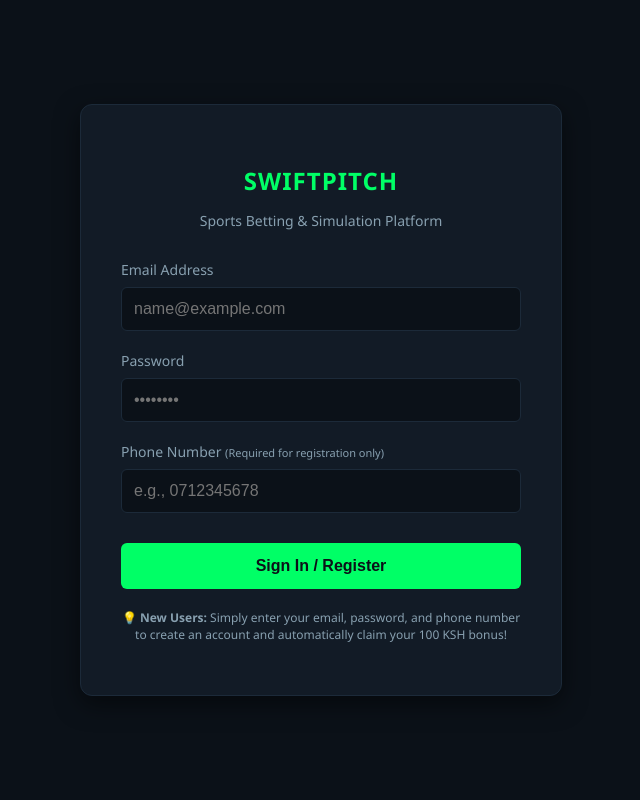
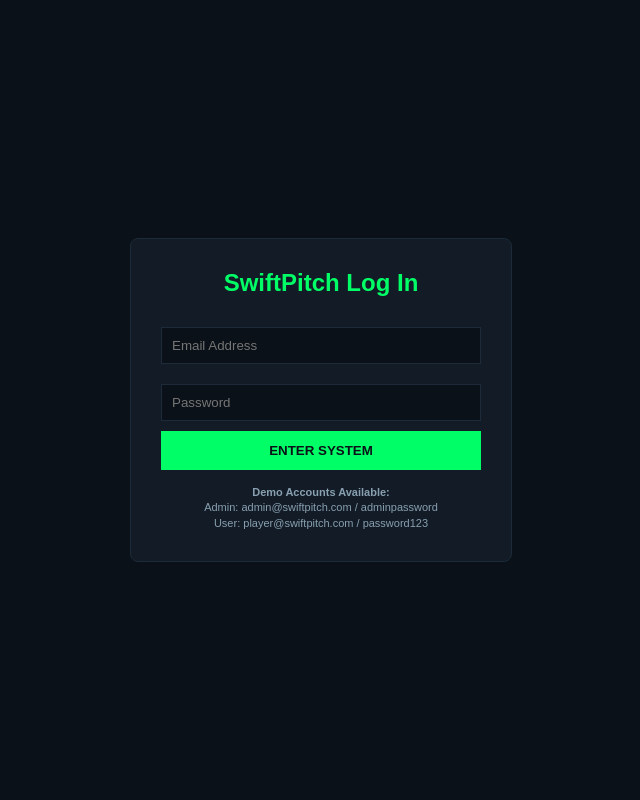
Before and after one commit to rayankanja793-art/Ceru.lean, a Flask app: page /login in a window 1280 px wide. Shown: the whole page, without its empty margins (319-959 px from the left). Run offline with Flask 3, Linux system fonts and the light colour scheme.

Commit message:
Update login.html

```diff
--- a/templates/login.html
+++ b/templates/login.html
@@ -2,144 +2,30 @@
 <html lang="en">
 <head>
     <meta charset="UTF-8">
-    <meta name="viewport" content="width=device-width, initial-scale=1.0">
-    <title>SwiftPitch - Login & Registration</title>
+    <title>SwiftPitch - Gateway</title>
     <style>
-        body {
-            background-color: #0b1118;
-            color: #ffffff;
-            font-family: 'Segoe UI', Tahoma, Geneva, Verdana, sans-serif;
-            display: flex;
-            justify-content: center;
-            align-items: center;
-            height: 100vh;
-            margin: 0;
-        }
-        .login-container {
-            background-color: #121b26;
-            padding: 40px;
-            border-radius: 12px;
-            box-shadow: 0 8px 24px rgba(0,0,0,0.5);
-            width: 100%;
-            max-width: 400px;
-            border: 1px solid #1c2a39;
-            text-align: center;
-        }
-        h2 {
-            margin-bottom: 10px;
-            color: #00ff66;
-            letter-spacing: 1px;
-        }
-        p.subtitle {
-            color: #88a0b0;
-            font-size: 14px;
-            margin-bottom: 30px;
-        }
-        .form-group {
-            margin-bottom: 20px;
-            text-align: left;
-        }
-        label {
-            display: block;
-            margin-bottom: 8px;
-            font-size: 14px;
-            color: #88a0b0;
-        }
-        input {
-            width: 100%;
-            padding: 12px;
-            border-radius: 6px;
-            border: 1px solid #1c2a39;
-            background-color: #0b1118;
-            color: #ffffff;
-            box-sizing: border-box;
-            font-size: 16px;
-        }
-        input:focus {
-            outline: none;
-            border-color: #00ff66;
-        }
-        .btn {
-            width: 100%;
-            padding: 14px;
-            background-color: #00ff66;
-            color: #0b1118;
-            border: none;
-            border-radius: 6px;
-            font-size: 16px;
-            font-weight: bold;
-            cursor: pointer;
-            transition: background 0.2s;
-            margin-top: 10px;
-        }
-        .btn:hover {
-            background-color: #00cc55;
-        }
-        .alert {
-            padding: 12px;
-            border-radius: 6px;
-            margin-bottom: 20px;
-            font-size: 14px;
-            text-align: left;
-        }
-        .alert-success {
-            background-color: rgba(0, 255, 102, 0.1);
-            border: 1px solid #00ff66;
-            color: #00ff66;
-        }
-        .alert-danger {
-            background-color: rgba(255, 51, 51, 0.1);
-            border: 1px solid #ff3333;
-            color: #ff3333;
-        }
-        .info-note {
-            font-size: 12px;
-            color: #88a0b0;
-            margin-top: 20px;
-        }
+        body { background-color: #0b1118; color: white; font-family: sans-serif; display: flex; justify-content: center; align-items: center; height: 100vh; margin: 0; }
+        .login-box { background-color: #121b26; padding: 30px; border-radius: 8px; border: 1px solid #1c2a39; width: 320px; }
+        input { width: 100%; padding: 10px; margin: 10px 0; background: #0b1118; border: 1px solid #1c2a39; color: white; box-sizing: border-box; }
+        button { width: 100%; padding: 12px; background: #00ff66; color: #0b1118; font-weight: bold; border: none; cursor: pointer; }
+        .err { color: #ff3333; font-size: 14px; text-align: center; }
+        .hint { font-size: 11px; color: #88a0b0; margin-top: 15px; text-align: center; line-height: 1.4; }
     </style>
 </head>
 <body>
-
-<div class="login-container">
-    <h2>SWIFTPITCH</h2>
-    <p class="subtitle">Sports Betting & Simulation Platform</p>
-
-    {% if message %}
-        <div class="alert alert-success">
-            {{ message }}
-        </div>
-    {% endif %}
-
-    {% if error %}
-        <div class="alert alert-danger">
-            {{ error }}
-        </div>
-    {% endif %}
-
-    <form action="/login" method="POST">
-        <div class="form-group">
-            <label for="email">Email Address</label>
-            <input type="email" id="email" name="email" placeholder="name@example.com" required>
-        </div>
-
-        <div class="form-group">
-            <label for="password">Password</label>
-            <input type="password" id="password" name="password" placeholder="••••••••" required>
-        </div>
-
-        <div class="form-group">
-            <label for="phone">Phone Number <span style="color: #88a0b0; font-size: 11px;">(Required for registration only)</span></label>
-            <input type="text" id="phone" name="phone" placeholder="e.g., 0712345678">
-        </div>
-
-        <button type="submit" class="btn">Sign In / Register</button>
+<div class="login-box">
+    <h2 style="margin-top:0; text-align:center; color:#00ff66;">SwiftPitch Log In</h2>
+    {% if error %}<p class="err">{{ error }}</p>{% endif %}
+    <form method="POST">
+        <input type="email" name="email" placeholder="Email Address" required>
+        <input type="password" name="password" placeholder="Password" required>
+        <button type="submit">ENTER SYSTEM</button>
     </form>
-
-    <p class="info-note">
-        💡 <strong>New Users:</strong> Simply enter your email, password, and phone number to create an account and automatically claim your 100 KSH bonus!
-    </p>
+    <div class="hint">
+        <strong>Demo Accounts Available:</strong><br>
+        Admin: admin@swiftpitch.com / adminpassword<br>
+        User: player@swiftpitch.com / password123
+    </div>
 </div>
-
 </body>
 </html>
```
